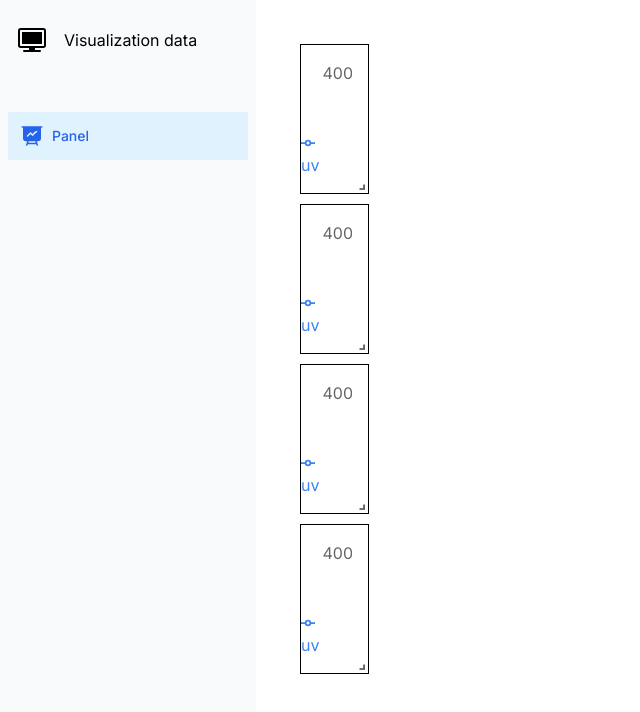
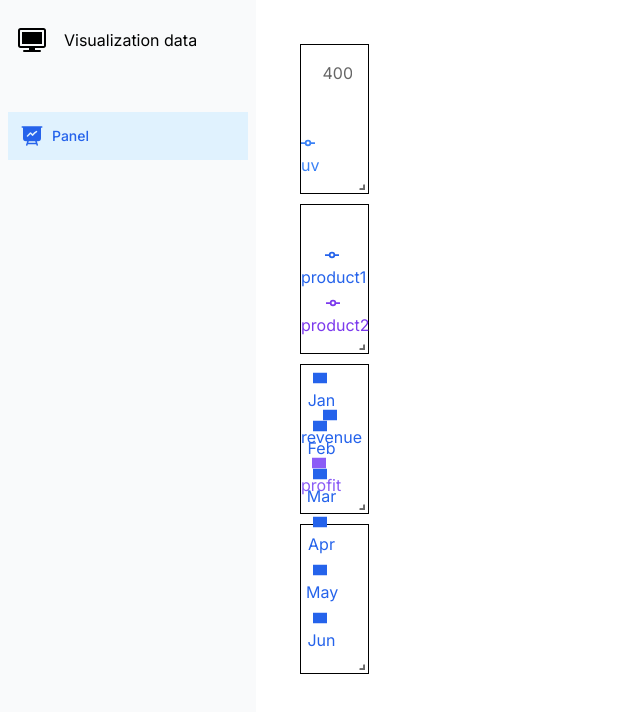
Before and after one commit to Willy93-coder/data_visualitation_anysolution, a Next.js app: page / in a window 1280 px wide. Shown: the top 712 px of the page, without its empty margins (0-640 px from the left). Built offline with nearby package versions, Linux system fonts and the light colour scheme.

Commit message:
Changed: Show every chart type

```diff
--- a/components/grid-layout-component/grid-layout-component.tsx
+++ b/components/grid-layout-component/grid-layout-component.tsx
@@ -23,14 +23,30 @@ export function GridLayoutComponent() {
       margin={[10, 10]}
       containerPadding={[20, 20]}
     >
-      {layout.map((panel) => (
-        <div
-          key={panel.i}
-          className="bg-white flex justify-center items-center pr-4 py-4 border border-black"
-        >
-          <ChartContainer type={"line"} />
-        </div>
-      ))}
+      <div
+        key={0}
+        className="bg-white flex justify-center items-center pr-4 py-4 border border-black"
+      >
+        <ChartContainer type={"line"} />
+      </div>
+      <div
+        key={1}
+        className="bg-white flex justify-center items-center pr-4 py-4 border border-black"
+      >
+        <ChartContainer type={"area"} />
+      </div>
+      <div
+        key={2}
+        className="bg-white flex justify-center items-center pr-4 py-4 border border-black"
+      >
+        <ChartContainer type={"bar"} />
+      </div>
+      <div
+        key={3}
+        className="bg-white flex justify-center items-center pr-4 py-4 border border-black"
+      >
+        <ChartContainer type={"pie"} />
+      </div>
     </ResponsiveGridLayout>
   );
 }
```
